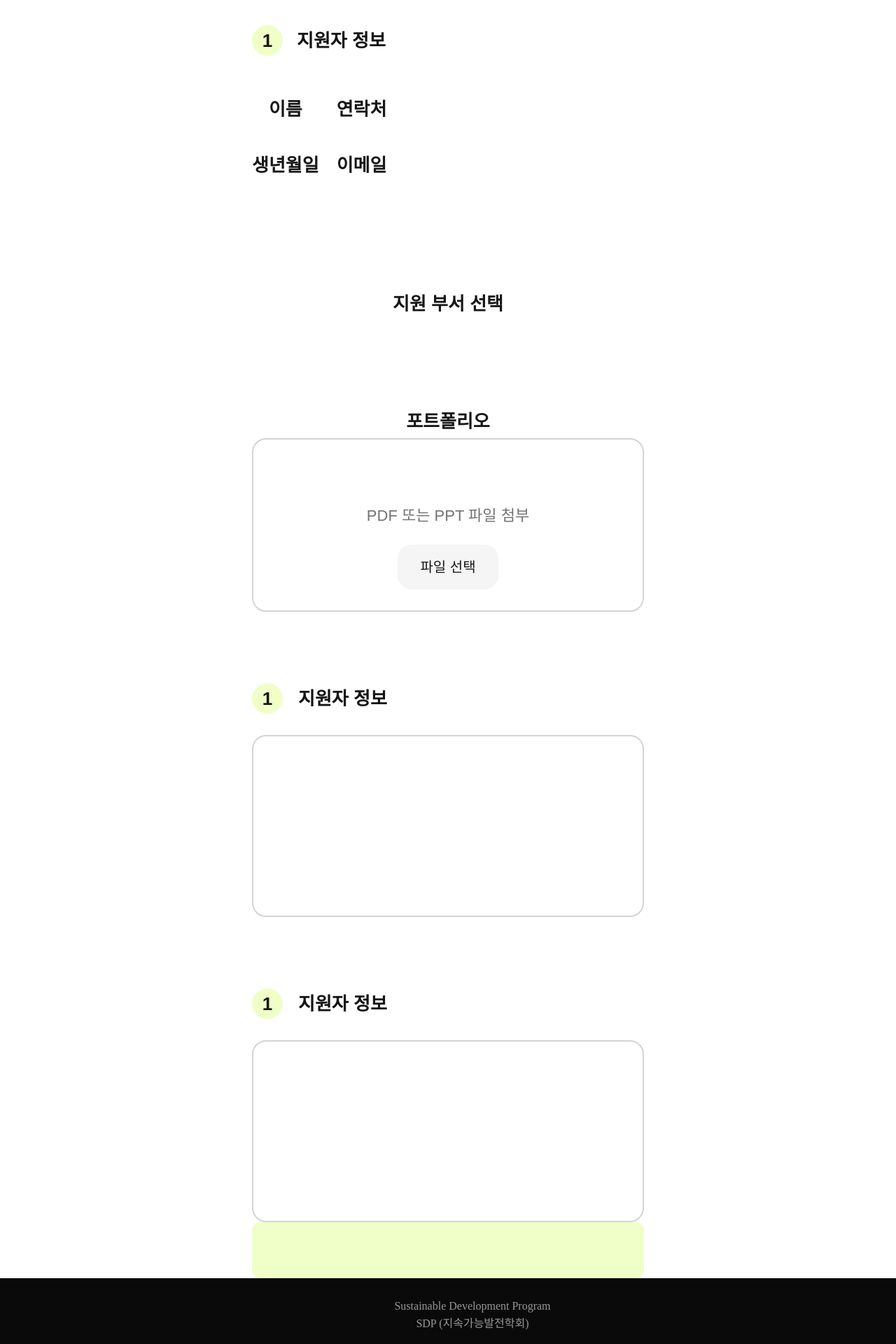
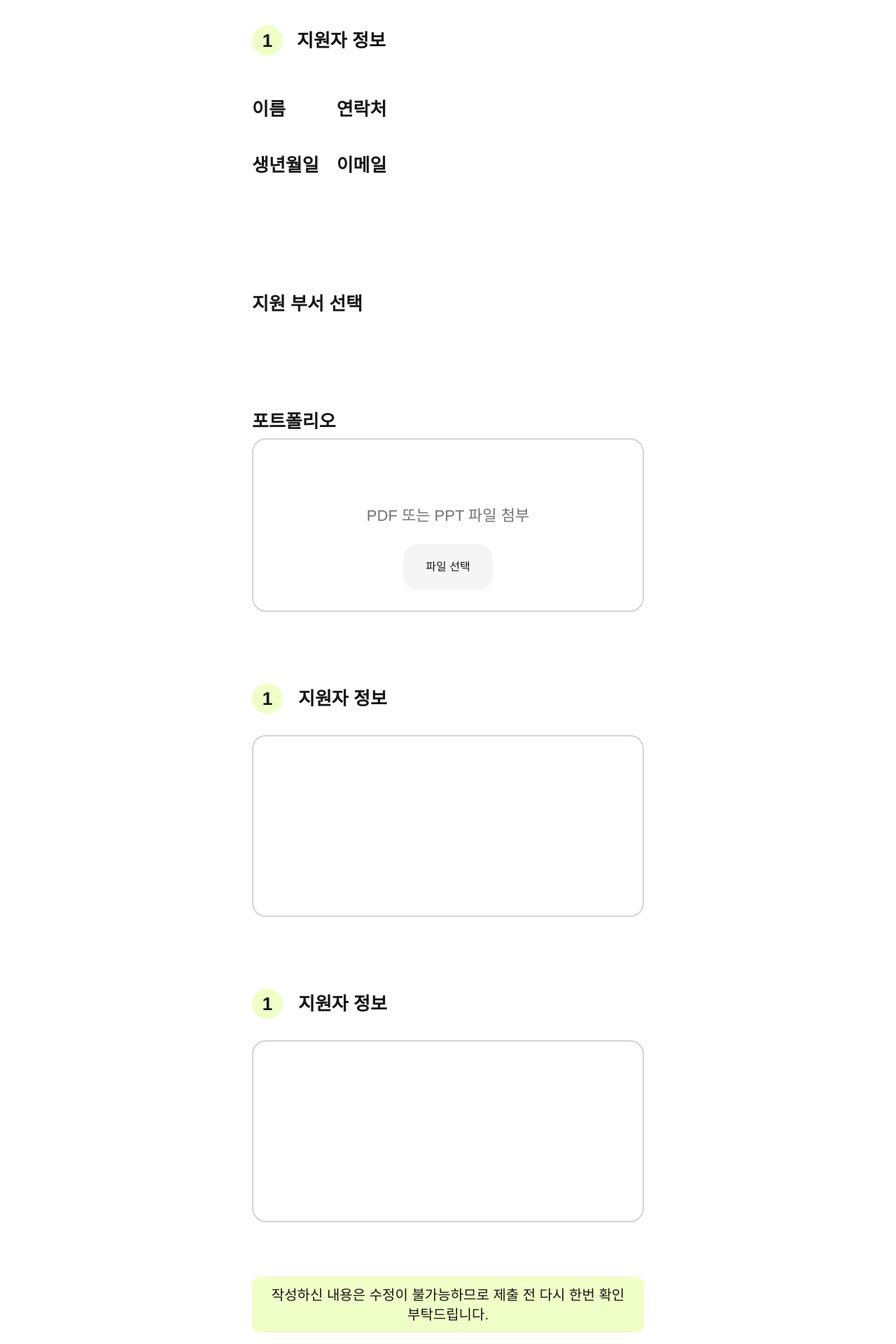
Before and after one commit to SDP1617-Web/SDP1617-Web-FRONT, a Next.js app: page /apply in a window 1280 px wide. Shown: the part 440-2360 px from the top of the page at 70% size. Built offline with nearby package versions, Linux system fonts and the light colour scheme; a web font is replaced by a local one.

Commit message:
feat: 최종제출 구현

```diff
--- a/src/components/apply/ApplyForm.tsx
+++ b/src/components/apply/ApplyForm.tsx
@@ -16,21 +16,29 @@ const ApplyForm = () => {
         <div className="mt-[50px] flex flex-row gap-x-[25px]">
           <div className="flex flex-col gap-y-[32px]">
             <div className="flex flex-col gap-y-[16px]">
-              <h3 className="h3 font-semibold">{APPLY_NAME}</h3>
+              <h3 className="h3 flex justify-items-start font-semibold">
+                {APPLY_NAME}
+              </h3>
               {/* Input Component */}
             </div>
             <div className="flex flex-col gap-y-[16px]">
-              <h3 className="h3 font-semibold">{APPLY_BIRTH}</h3>
+              <h3 className="h3 flex justify-items-start font-semibold">
+                {APPLY_BIRTH}
+              </h3>
               {/* Input Component */}
             </div>
           </div>
           <div className="flex flex-col gap-y-[32px]">
             <div className="flex flex-col gap-y-[16px]">
-              <h3 className="h3 font-semibold">{APPLY_CONTRACT}</h3>
+              <h3 className="h3 flex justify-items-start font-semibold">
+                {APPLY_CONTRACT}
+              </h3>
               {/* Input Component */}
             </div>
             <div className="flex flex-col gap-y-[16px]">
-              <h3 className="h3 font-semibold">{APPLY_EMAIL}</h3>
+              <h3 className="h3 flex justify-items-start font-semibold">
+                {APPLY_EMAIL}
+              </h3>
               {/* Input Component */}
             </div>
           </div>
@@ -39,14 +47,18 @@ const ApplyForm = () => {
 
       {/* 지원 부서 선택 */}
       <section className="mt-[150px] flex flex-col gap-x-[16px]">
-        <h3 className="h3 font-semibold">{APPLY_TEAM}</h3>
+        <h3 className="h3 flex justify-items-start font-semibold">
+          {APPLY_TEAM}
+        </h3>
         {/* Button Component - v3 */}
         <div className="flex flex-row gap-x-[23px]"></div>
       </section>
 
       {/* 포트폴리오 */}
       <section className="mt-[120px] flex flex-col gap-x-[16px]">
-        <h3 className="h3 font-semibold">{APPLY_PORTFOLIO}</h3>
+        <h3 className="h3 flex justify-items-start font-semibold">
+          {APPLY_PORTFOLIO}
+        </h3>
         {/* pdf 입력 폼 */}
         <div className="outline-sdp-grey-300 inline-flex flex-col items-center justify-start gap-[8px] self-stretch rounded-[20px] p-[32px] outline-2 -outline-offset-2">
           {/* pdf 이미지 */}
@@ -100,16 +112,19 @@ const ApplyForm = () => {
       </section>
 
       {/* 최종 제출 */}
-      <section>
+      <section className="mt-[78px] flex flex-col">
         <div className="bg-sdp-main-secondary inline-flex h-[80px] w-full flex-col items-center justify-center rounded-xl p-[16px]">
           <div className="flex flex-col items-center justify-start self-stretch">
-            <body className="body1 justify-center text-center">
-              작성하신 내용은 수정이 불가능하므로 제출 전 다시 한번 확인
-              부탁드립니다.
-            </body>
+            <p className="body1 justify-center text-center">
+              {APPLY_FINAL_TEXT}
+            </p>
           </div>
         </div>
+        <div>{/* Button Component */}</div>
       </section>
+
+      {/* 문의하기 */}
+      <section className="my-[150px]"></section>
     </form>
   )
 }
@@ -126,4 +141,7 @@ const APPLY_PORTFOLIO = '포트폴리오'
 const APPLY_FILE_TEXT = 'PDF 또는 PPT 파일 첨부'
 const APPLY_FILE_SELECT = '파일 선택'
 
+const APPLY_FINAL_TEXT =
+  '작성하신 내용은 수정이 불가능하므로 제출 전 다시 한번 확인 부탁드립니다.'
+
 export default ApplyForm
```
